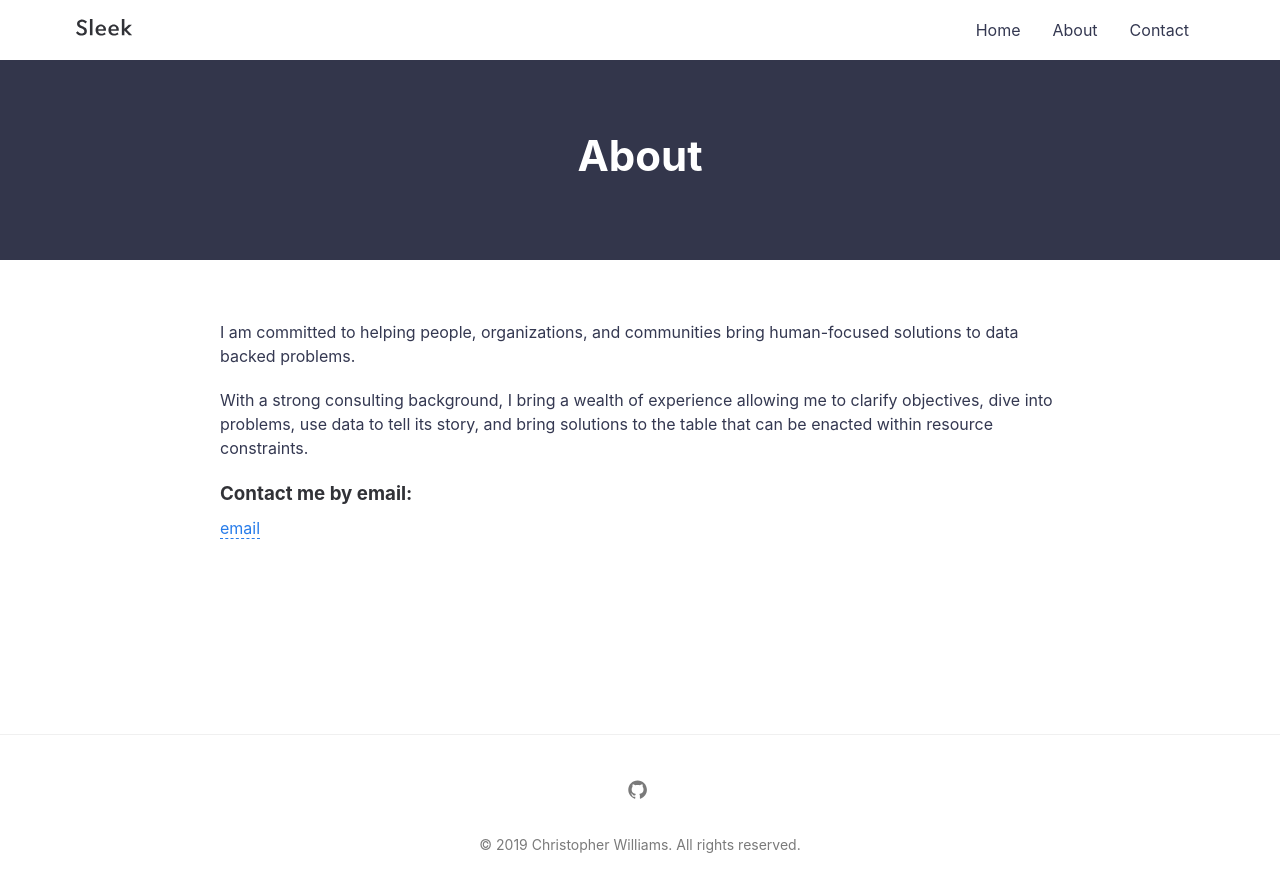
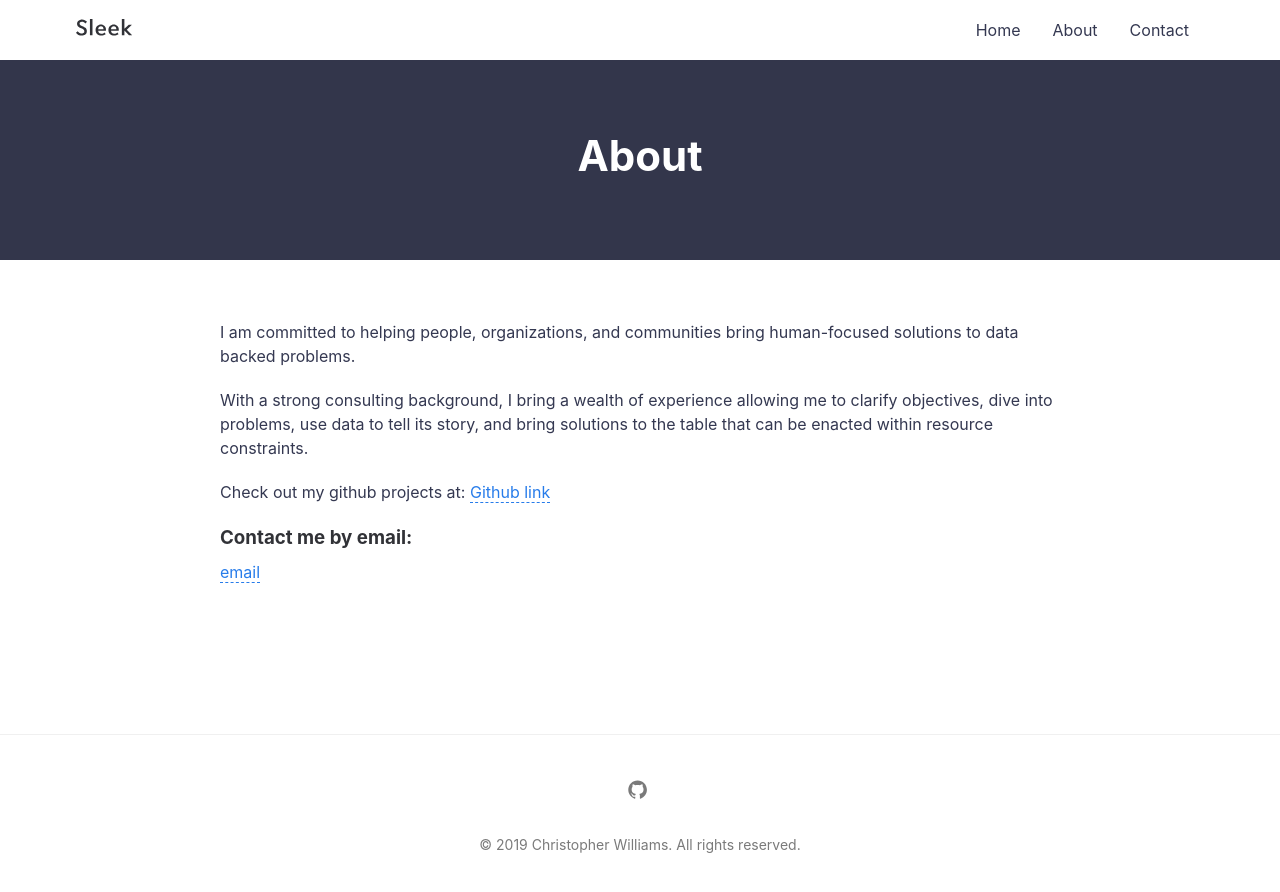
Before and after one commit to cdubbs512/cdubbs512.github.io, a Jekyll site: the page built from about.md, in a window 1280 px wide. Shown: the top 892 px of the page. Built offline with Jekyll 4.4.1, drawn with Linux system fonts in a browser that asks for light colours.

Commit message:
Update about.md

```diff
--- a/about.md
+++ b/about.md
@@ -8,6 +8,9 @@ I am committed to helping people, organizations, and communities bring human-foc
 
 With a strong consulting background, I bring a wealth of experience allowing me to clarify objectives, dive into problems, use data to tell its story, and bring solutions to the table that can be enacted within resource constraints.
 
+Check out my github projects at:
+[Github link](https://github.com/cdubbs512)
+
 ### Contact me by email:
 
-[email](christopher@christopherwilliams.us)
+[email](malito:christopher@christopherwilliams.us)
```
